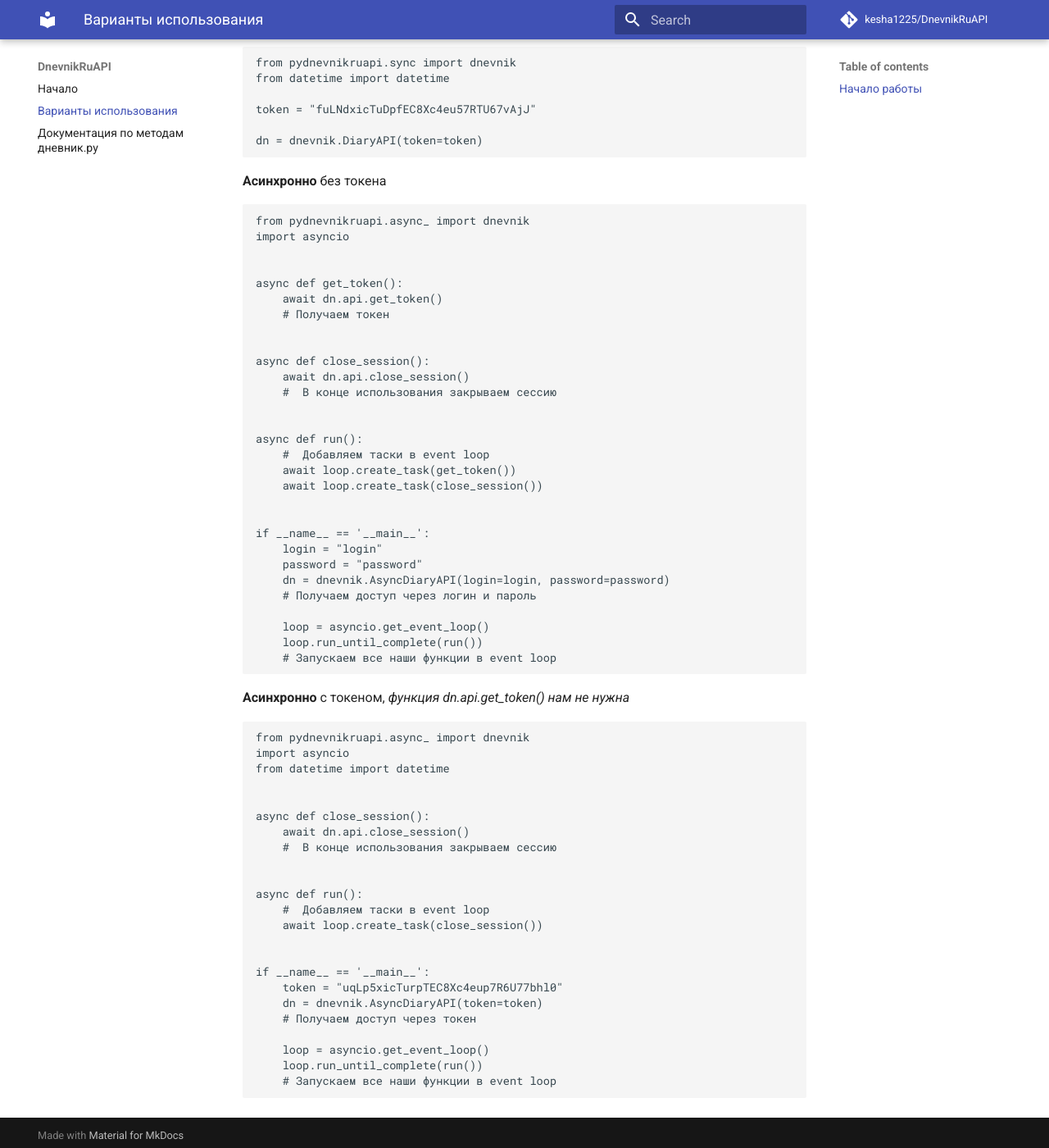
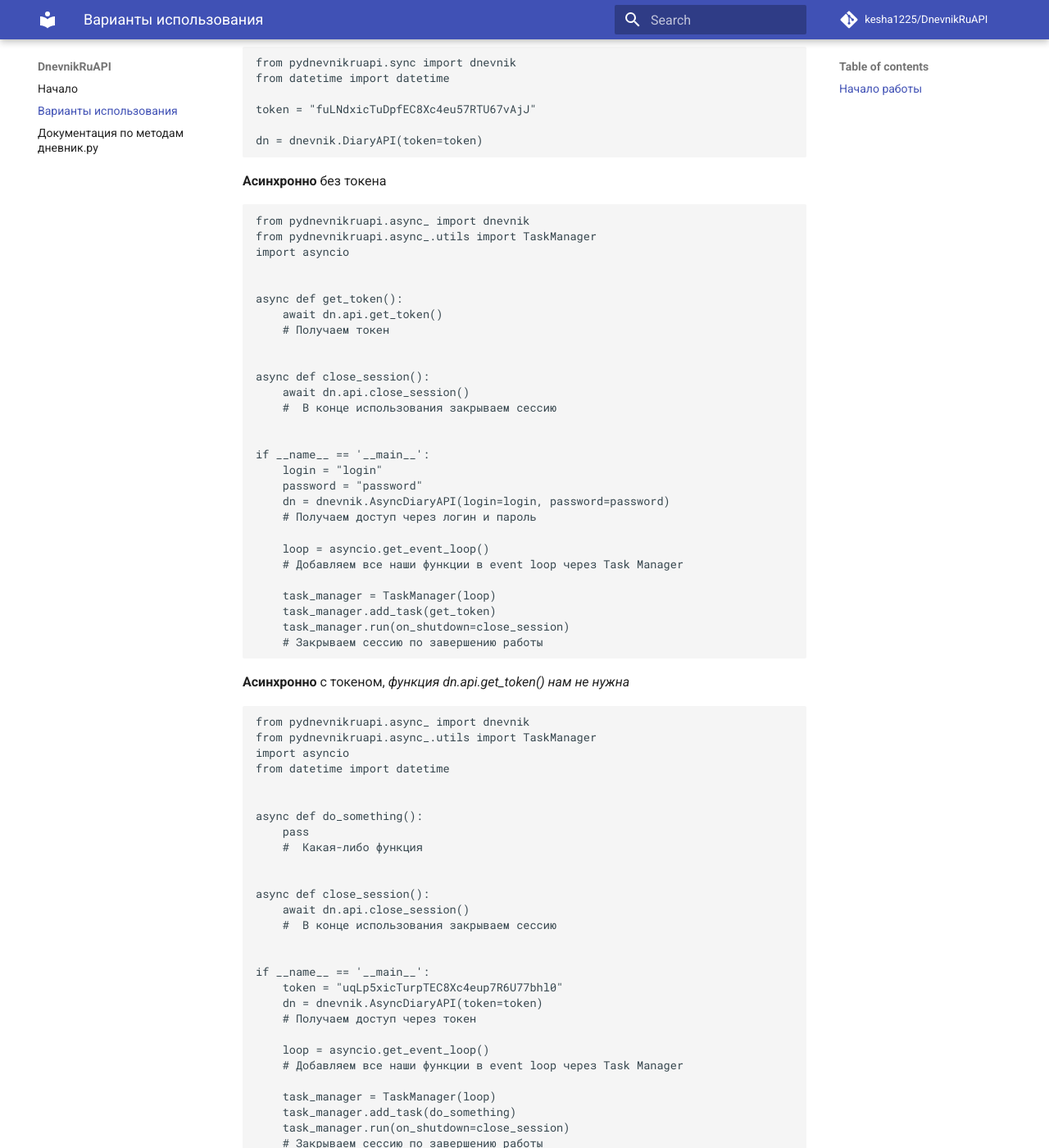
Before and after one commit to kesha1225/DnevnikRuAPI, an MkDocs documentation site: the page built from docs/using.md, in a window 1280 px wide and 1400 px high, scrolled down 464 px. Shown: the whole window at 82% size. Built offline with MkDocs 1.6.1 and Material for MkDocs 9.7.7, drawn with Linux system fonts in a browser that asks for light colours; comment, search, counter and statistics services are not loaded.

Commit message:
added task manager

````diff
--- a/docs/using.md
+++ b/docs/using.md
@@ -28,6 +28,7 @@ dn = dnevnik.DiaryAPI(token=token)
 **Асинхронно** без токена
 ```python3
 from pydnevnikruapi.async_ import dnevnik
+from pydnevnikruapi.async_.utils import TaskManager
 import asyncio
 
 
@@ -41,12 +42,6 @@ async def close_session():
     #  В конце использования закрываем сессию
 
 
-async def run():
-    #  Добавляем таски в event loop
-    await loop.create_task(get_token())
-    await loop.create_task(close_session())
-
-
 if __name__ == '__main__':
     login = "login"
     password = "password"
@@ -54,25 +49,30 @@ if __name__ == '__main__':
     # Получаем доступ через логин и пароль
 
     loop = asyncio.get_event_loop()
-    loop.run_until_complete(run())
-    # Запускаем все наши функции в event loop
+    # Добавляем все наши функции в event loop через Task Manager
+
+    task_manager = TaskManager(loop)
+    task_manager.add_task(get_token)
+    task_manager.run(on_shutdown=close_session)
+    # Закрываем сессию по завершению работы
 ```
 
 **Асинхронно** с токеном, *функция dn.api.get_token() нам не нужна*
 ```python3
 from pydnevnikruapi.async_ import dnevnik
+from pydnevnikruapi.async_.utils import TaskManager
 import asyncio
 from datetime import datetime
+
+
+async def do_something():
+    pass
+    #  Какая-либо функция
 
 
 async def close_session():
     await dn.api.close_session()
     #  В конце использования закрываем сессию
-
-
-async def run():
-    #  Добавляем таски в event loop
-    await loop.create_task(close_session())
 
 
 if __name__ == '__main__':
@@ -81,6 +81,10 @@ if __name__ == '__main__':
     # Получаем доступ через токен
 
     loop = asyncio.get_event_loop()
-    loop.run_until_complete(run())
-    # Запускаем все наши функции в event loop
+    # Добавляем все наши функции в event loop через Task Manager
+
+    task_manager = TaskManager(loop)
+    task_manager.add_task(do_something)
+    task_manager.run(on_shutdown=close_session)
+    # Закрываем сессию по завершению работы
 ```
--- a/pydnevnikruapi/__init__.py
+++ b/pydnevnikruapi/__init__.py
@@ -1,5 +1,5 @@
 from pydnevnikruapi import *
 
-__version__ = '0.0.4'
+__version__ = '0.0.5'
 __author__ = 'kesha1225'
 __status__ = 'Development'
````
Also changed, not shown: docs/index.md (+7 -8 lines), 4 other files.
